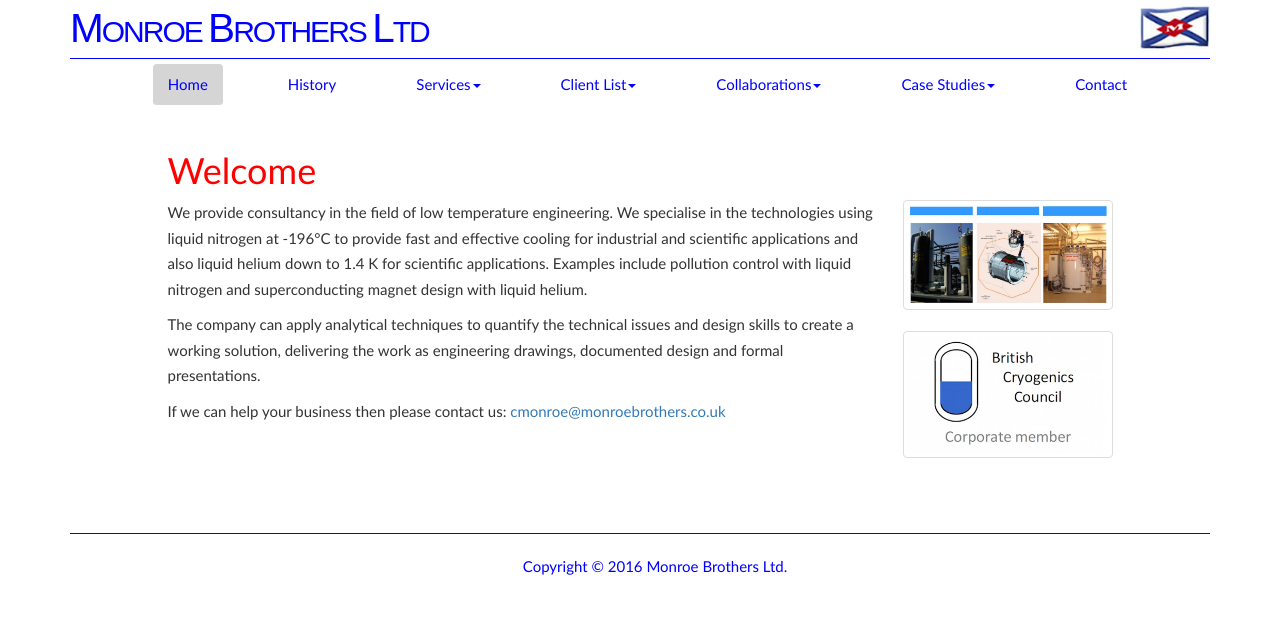
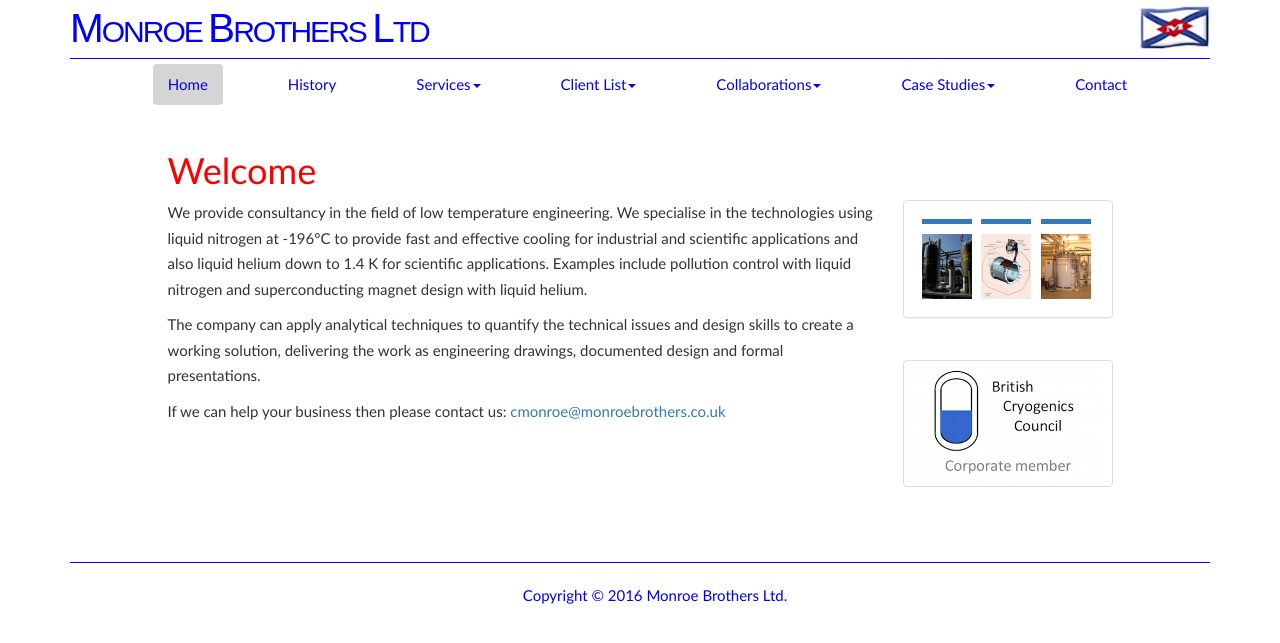
Before and after one commit to tcranston/cit-monroebrothers, a Jekyll site: the page built from index.md, in a window 1280 px wide. Shown: the top 643 px of the page. Built offline with Jekyll 4.4.1, drawn with Linux system fonts in a browser that asks for light colours.

Commit message:
Updating homepage image modal

```diff
--- a/_config.yml
+++ b/_config.yml
@@ -6,9 +6,18 @@ keywords: low temperature, engineering, liquid nitrogen, liquid helium, consulta
 baseurl: "" # the subpath of your site, e.g. /blog/
 url: "http://yourdomain.com" # the base hostname & protocol for your site
 
-
-website_image: "mbl_img1_large.jpg"
-website_image_text: "Lorem ipsum dolor sit amet, consectetur adipiscing elit. Pellentesque at tellus varius sem porta sagittis tincidunt vel lectus. Pellentesque in feugiat sem, eget accumsan urna. Nulla vulputate non lectus ac porta."
+website_images:
+  - id: "left"
+    image: "mbl_hp_img1.jpg"
+    text: "Lorem ipsum dolor sit amet, consectetur adipiscing elit. Pellentesque at tellus varius sem porta sagittis tincidunt vel lectus. Pellentesque in feugiat sem, eget accumsan urna. Nulla vulputate non lectus ac porta."
+  - id: "middle"
+    image: "mbl_hp_img2.jpg"
+    text: "Lorem ipsum dolor sit amet, consectetur adipiscing elit. Pellentesque at tellus varius sem porta sagittis tincidunt vel lectus. Pellentesque in feugiat sem, eget accumsan urna. Nulla vulputate non lectus ac porta."
+  - id: "right"
+    image: "mbl_hp_img3.jpg"
+    text: "Lorem ipsum dolor sit amet, consectetur adipiscing elit. Pellentesque at tellus varius sem porta sagittis tincidunt vel lectus. Pellentesque in feugiat sem, eget accumsan urna. Nulla vulputate non lectus ac porta."
+# website_image:
+# website_image_text: "Lorem ipsum dolor sit amet, consectetur adipiscing elit. Pellentesque at tellus varius sem porta sagittis tincidunt vel lectus. Pellentesque in feugiat sem, eget accumsan urna. Nulla vulputate non lectus ac porta."
 
 bcryo_link: "http://bcryo.org.uk"
 bcryo_image: "bcryo_logo.jpg"
--- a/_includes/mbl_header.html
+++ b/_includes/mbl_header.html
@@ -9,7 +9,7 @@
     <span class="xl-letter">L</span>td
   </span>
   <span class="mbl-company-logo pull-right">
-    <img class="mbl-logo" src="images/mbl-logo.jpg" alt="Monroe Brothers Ltd Logo" title="Monroe Brothers Ltd" height="50px">
+    <img class="mbl-logo" src="{{ "/images/mbl-logo.jpg" | prepend: site.baseurl }}" alt="Monroe Brothers Ltd Logo" title="Monroe Brothers Ltd" height="50px">
   </span>
   </div>
 <nav class="navbar navbar-default">
--- a/_includes/mbl_partial_website_global_images.html
+++ b/_includes/mbl_partial_website_global_images.html
@@ -1,11 +1,25 @@
-<div class="mbl_global_page_img center-block">
-	  <a href="#" title="" alt="" data-toggle="modal" data-target="#myModal">
-	  	<img src="{{ "/images/" | prepend: site.baseurl | append: site.website_image }}" alt="" class="img-thumbnail">
-	  </a>
+<div class="panel panel-default center-block mbl_global_page_img">
+    <div class="panel-body">
+        {% for img in site.website_images %}
+          <a class="mbl_hp_img" href="#" title="" alt="" data-toggle="modal" data-target="{{ "#myModal-" | append: img.id }}">
+              <img src="{{ "/images/" | prepend: site.baseurl | append: img.image }}"
+                  alt=""
+                  class="hp-img-width text-center">
+          </a>
+        {% endfor %}
+    </div>
 </div>
 
+
+<!-- <div class="mbl_global_page_img center-block">
+    <a href="#" title="" alt="" data-toggle="modal" data-target="#myModal">
+      <img src="{{ "/images/" | prepend: site.baseurl | append: site.website_image }}" alt="" class="img-thumbnail">
+    </a>
+</div> -->
+
 <!-- Modal -->
-<div id="myModal" class="modal fade" tabindex="-1" data-width="700" >
+{% for img in site.website_images %}
+<div id="{{ "myModal-" | append: img.id }}" class="modal fade" tabindex="-1" data-width="700" >
 <!-- <div class="modal fade" id="myModal" tabindex="-1" role="dialog" aria-labelledby="myModalLabel"> -->
 <!--   <div class="modal-dialog" role="document">
     <div class="modal-content"> -->
@@ -14,8 +28,8 @@
         <h4 class="modal-title" id="myModalLabel">{{ site.title }}</h4>
       </div>
       <div class="modal-body ">
-        <img src="{{ "/images/" | prepend: site.baseurl | append: site.website_image }}" alt="" class="img-thumbnail center-block">
-        <p>{{ site.website_image_text }}</p>
+        <img src="{{ "/images/" | prepend: site.baseurl | append: img.image }}" alt="" class="img-thumbnail center-block">
+        <p>{{ img.text }}</p>
       </div>
       <div class="modal-footer">
         <button type="button" class="btn btn-default" data-dismiss="modal">Close</button>
@@ -24,3 +38,4 @@
 <!--     </div>
   </div> -->
 </div>
+{% endfor %}
--- a/css/local.css
+++ b/css/local.css
@@ -93,6 +93,31 @@ h1, h2, h3, h4 {
 
 .mbl_global_page_img {
 	width: 210px;
+}
+
+
+a.mbl_hp_img {
+    border-top: #337ab7;
+    border-top-style: solid;
+    display: inline-block;
+    border-top-width: thick;
+	margin: 3px;
+
+}
+
+a:hover.mbl_hp_img  {
+    border-top: #ff0000;
+    border-top-style: solid;
+    border-top-width: thick;
+}
+
+.mbl_hp_img img {
+	margin-top: 10px;
+}
+
+.hp-img-width {
+	width: 50px;
+	height: 65px;
 }
 
 
```
Also changed, not shown: Services/index.md (added, +9 -0 lines), Services/training.md (added, +8 -0 lines), _includes/mbl_partial_website_global_images_OLD.html (added, +28 -0 lines), images/mbl_hp_img1.jpg (added), images/mbl_hp_img2.jpg (added), images/mbl_hp_img3.jpg (added), images/mbl_img1_large copy.jpg (added).
